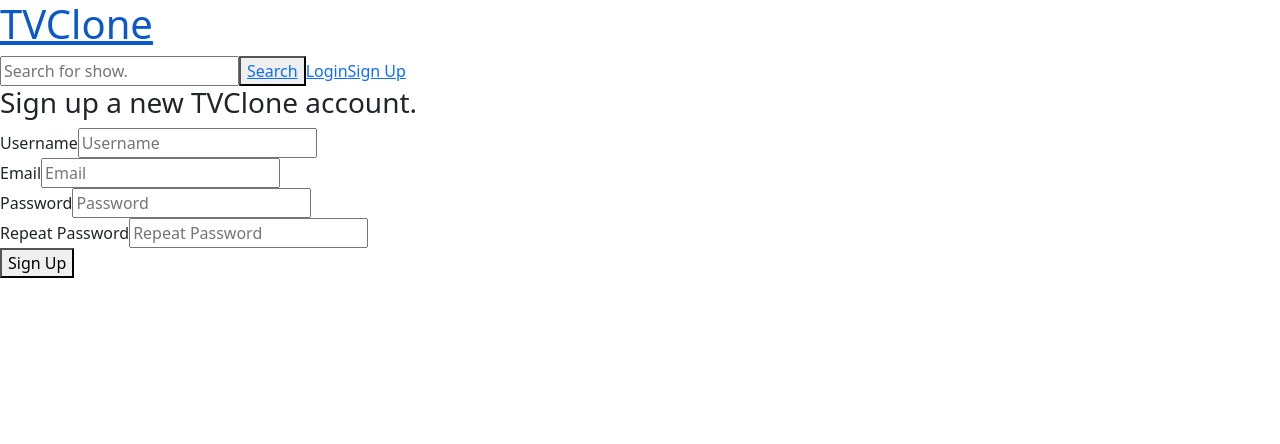
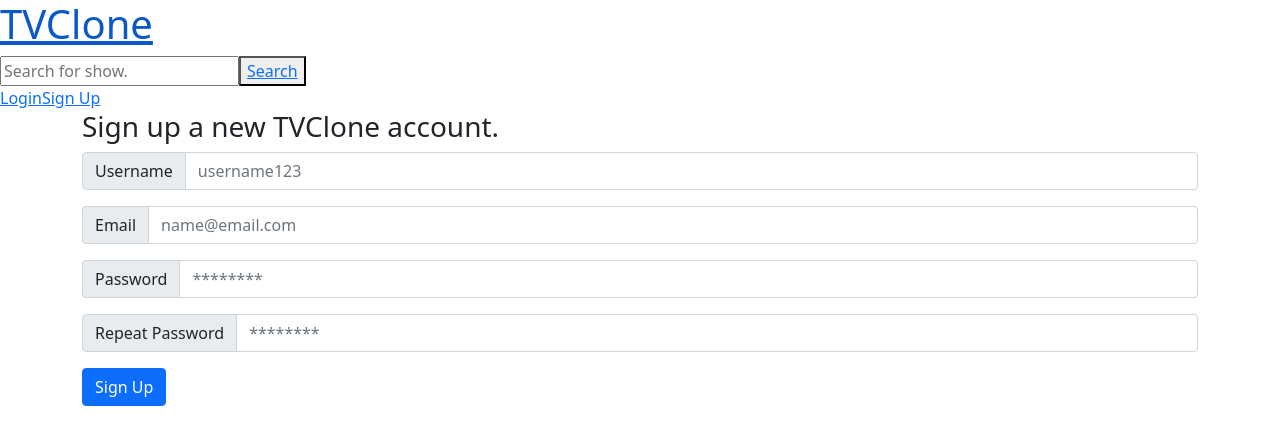
Before and after one commit to tan-weijie/react, a React (Create React App) app: page /signup in a window 1280 px wide. Shown: the top 444 px of the page. Built offline with nearby package versions, Linux system fonts and the light colour scheme.

Commit message:
css search

```diff
--- a/src/components/Form.js
+++ b/src/components/Form.js
@@ -33,16 +33,19 @@ const Form = (props) => {
     }
 
     return(
-        <form>
-            <input onChange={handleChange} type="text" placeholder="Search for show." value={props.value}/>
-            <button onClick={handleSubmit}>
-                <Link to="/search">
-                    Search
-                </Link>
-            </button>
+        <div>
+            <form onSubmit={handleSubmit}>
+                <input onChange={handleChange} type="text" placeholder="Search for show." value={props.value}/>
+                <button onSubmit={handleSubmit}>
+                    <Link to="/search">
+                        Search
+                    </Link>
+                </button>
+            </form>
+
             {props.logined ? <Link to="/user">{props.logined}</Link>: <Link to="/login">Login</Link>}
             {props.logined ? <>Log Out</> : <Link to="/signup">Sign Up</Link>}
-        </form>
+        </div>
     )
 }
 
--- a/src/components/Login.js
+++ b/src/components/Login.js
@@ -30,22 +30,22 @@ const Login = (props) => {
     }
 
     return (
-        <form>
-            <h3>Login with your TVClone account.</h3>
-            <div>
-                <label>Username</label>
-                <input onChange={handleUserNameChange}type="text" placeholder="Username" value={account}/>
-            </div>
-            <div>
-                <label>Password</label>
-                <input onChange={handlePassWordChange} type="password" placeholder="Password" value={password}/>
-            </div>
-            <button onClick={handleSubmit} type="submit">Login</button>
-            {/* <br/>
-            {account}
-            <br/>
-            {password} */}
-        </form>
+            <form className="container-sm">
+                <h3>Login with your TVClone account.</h3>
+                <div class="input-group mb-3">
+                    <span class="input-group-text" id="basic-addon1">Username</span>
+                    <input onChange={handleUserNameChange} type="text" class="form-control" placeholder="username123" aria-label="Username" aria-describedby="basic-addon1" value={account}/>
+                </div>
+                <div class="input-group mb-3">
+                    <span class="input-group-text" id="basic-addon1">Password</span>
+                    <input onChange={handlePassWordChange} type="password" class="form-control" placeholder="********" aria-label="Username" aria-describedby="basic-addon1" value={password}/>
+                </div>
+                <div class="d-grid gap-2">
+                    {/* <Link to="/login"> */}
+                        <button onClick={handleSubmit} class="btn btn-primary" type="submit">Login</button>
+                    {/* </Link> */}
+                </div>
+            </form>
     )
 }
 
--- a/src/components/Search.js
+++ b/src/components/Search.js
@@ -18,14 +18,23 @@ const Search = (props) => {
                 imageLink = "No image";
             }
             return (
-                <div className="col-sm-2" onClick={props.onSelected} >
-                    <Link to={`/shows/${element.show.id}/${element.show.name}`}>
-                        <img onClick={props.onSelected} selected={element.show} alt="No Image" className="shows" id={element.show.id} src={imageLink}/>
-                        <p onClick={props.onSelected} selected={element.show} id={element.show.id}>{element.show.name}</p>
-                    </Link>
-                </div>
+                // <div className="col-sm-2" onClick={props.onSelected} >
+                //     <Link to={`/shows/${element.show.id}/${element.show.name}`}>
+                //         <img onClick={props.onSelected} selected={element.show} alt="No Image" className="shows" id={element.show.id} src={imageLink}/>
+                //         <p onClick={props.onSelected} selected={element.show} id={element.show.id}>{element.show.name}</p>
+                //     </Link>
+                // </div>
+                    <div className="card col-sm-3" onClick={props.onSelected}>
+                        <Link to={`/shows/${element.show.id}/${element.show.name}`}>
+                            <img src={imageLink} onClick={props.onSelected} id={element.show.id} selected={element.show} class="card-img-top" alt={element.show.name}/>
+                            <div class="card-body">
+                                <h5 class="card-title" onClick={props.onSelected} selected={element.show}>{element.show.name}</h5>
+                                {/* <p class="card-text">Some quick example text to build on the card title and make up the bulk of the card's content.</p> */}
+                                {/* <a href="#" class="btn btn-primary">Add to favourite</a> */}
+                            </div>
+                        </Link>
+                    </div>
             )
-
         })
     }
     else {
@@ -35,10 +44,7 @@ const Search = (props) => {
     return (
         <>
             <Link to="/search">
-                <div className="results">{display}</div>
-                {/* {props.result.[0].show.summary} */}
-                {/* <img src={props.result[0]}/> */}
-                {/* <img src={props.result}/> */}
+                <div className="row">{display}</div>
             </Link>
         </>
     )
--- a/src/components/Show.js
+++ b/src/components/Show.js
@@ -14,9 +14,11 @@ const Show = (props) => {
     }
 
     return (
-        <article>
-            {selected.image ? <img src={selected.image.medium}/> : <img src="No image found"/>}
-            <button onClick={handleFavourite}>add to favourite</button>
+        <article className="row">
+            <div className="col-3 d-grid gap-2">
+                {selected.image ? <img src={selected.image.medium}/> : <img src="No image found"/>}
+                <button className="btn btn-primary" onClick={handleFavourite}>Add to favourites</button>
+            </div>
             <div className="row">
                 <h2>Title: {selected.name}</h2>
                 {selected.officialSite && <a href={selected.officialSite}>Official Site</a>}
--- a/src/components/SignUp.js
+++ b/src/components/SignUp.js
@@ -27,7 +27,7 @@ const SignUp = (props) => {
 
     const handleSubmit = (e) => {
         e.preventDefault();
-        if(email.includes('@') && password === repeat){
+        if(user && email.includes('@') && password === repeat){
             const newUser = {user: user, email: email, password: password};
             props.onSignUp(newUser);
             setUser("");
@@ -41,33 +41,38 @@ const SignUp = (props) => {
     }
 
     return (
-        <form>
+        <form class="container-sm">
             <h3>Sign up a new TVClone account.</h3>
-            <div>
-                <label>Username</label>
-                <input onChange={handleNameChange} type="text" placeholder="Username" value={user}/>
+            <div class="input-group mb-3">
+                <span class="input-group-text" id="basic-addon1">Username</span>
+                <input onChange={handleNameChange} type="text" class="form-control" placeholder="username123" aria-label="Username" aria-describedby="basic-addon1" value={user}/>
             </div>
-            <div>
-                <label>Email</label>
-                <input onChange={handleEmailChange} type="text" placeholder="Email" value={email}/>
+            <div class="input-group mb-3">
+                <span class="input-group-text" id="basic-addon1">Email</span>
+                <input onChange={handleEmailChange} type="text" class="form-control" placeholder="name@email.com" aria-label="Username" aria-describedby="basic-addon1" value={email}/>
                 {!email.includes('@') && email.length > 0 && <label>Invalid email</label>}
             </div>
-            <div>
-                <label>Password</label>
-                <input onChange={handlePassWordChange} type="password" placeholder="Password" value={password}/>
+            <div class="input-group mb-3">
+                <span class="input-group-text" id="basic-addon1">Password</span>
+                <input onChange={handlePassWordChange} type="password" class="form-control" placeholder="********" aria-label="Username" aria-describedby="basic-addon1" value={password}/>
                 {password !== repeat && password.length > 0 && <label>Different passwords</label>}
             </div>
-            <div>
-                <label>Repeat Password</label>
-                <input onChange={handleRepeatChange} type="password" placeholder="Repeat Password" value={repeat}/>
-                {password !== repeat && repeat.length > 0 && <label>Different passwords</label>}
+            <div class="input-group mb-3">
+                <span class="input-group-text" id="basic-addon1">Repeat Password</span>
+                <input onChange={handleRepeatChange} type="password" class="form-control" placeholder="********" aria-label="Username" aria-describedby="basic-addon1" value={repeat}/>
+                {password !== repeat && password.length > 0 && <label>Different passwords</label>}
             </div>
-            <Link to="/login">
-                 <button onClick={handleSubmit} type="submit">Sign Up</button>
-            </Link>
+            <div class="d-grid gap-2">
+                <Link to="/login">
+                    <button onClick={handleSubmit} class="btn btn-primary" type="submit">Sign Up</button>
+                </Link>
+            </div>
+            {prompt &&
             <div className="prompt">
-                <h4>{prompt}</h4>
-            </div>
+                <div class="alert alert-warning" role="alert">
+                    {prompt}
+                </div>
+            </div>}
         </form>
     )
 }
--- a/src/components/User.js
+++ b/src/components/User.js
@@ -8,7 +8,16 @@ const User = (props) => {
             {props.favourite.map((element)=>{
                 if (element.image){
                     return (
-                        <img src={element.image.medium}/>
+                        // <img src={element.image.medium}/>
+
+                        <div className="card col-sm-3">
+                                <img src={element.image.medium} className="card-img-top" alt=""/>
+                                <div class="card-body">
+                                    {/* <h5 class="card-title">{element.show.name}</h5> */}
+                                    {/* <p class="card-text">Some quick example text to build on the card title and make up the bulk of the card's content.</p> */}
+                                    {/* <a href="#" class="btn btn-primary">Add to favourite</a> */}
+                                </div>
+                        </div>
                     )
                 }
                 else
```
